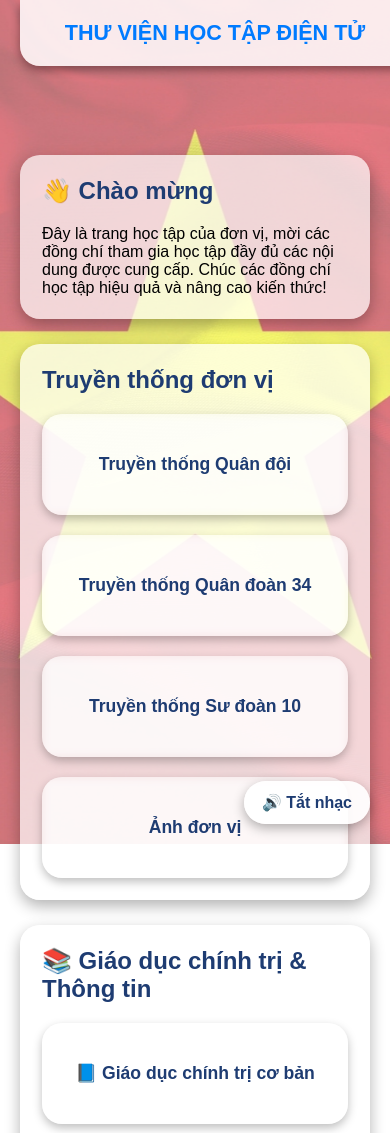
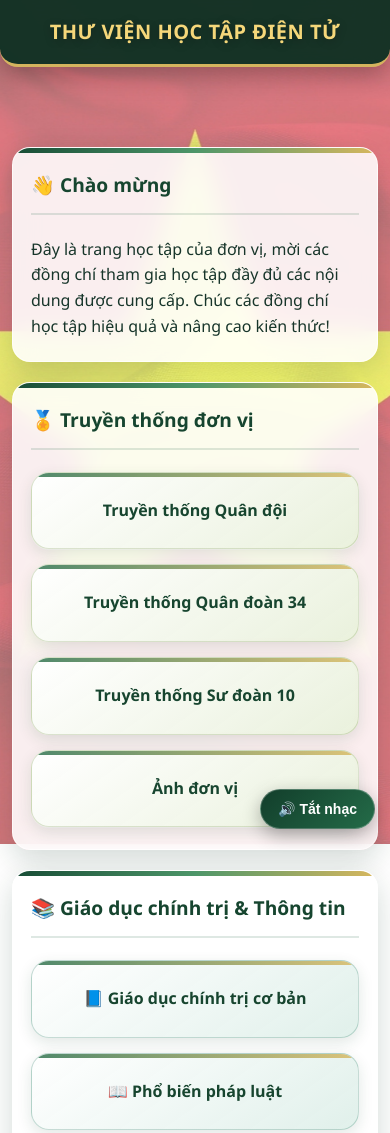
Before and after one commit to vudsn920-maker/hoangquangvu, a plain HTML site: page index.html in a window 390 px wide. Shown: the top 1133 px of the page. Drawn offline with Linux system fonts and the light colour scheme.

Commit message:
Add files via upload

```diff
--- a/index.html
+++ b/index.html
@@ -1,9 +1,10 @@
+
 <!DOCTYPE html>
 <html lang="vi">
 <head>
 <meta charset="UTF-8">
 <meta name="viewport" content="width=device-width, initial-scale=1.0">
-<title>Học tập</title>
+<title>Thư viện học tập điện tử</title>
 
 <!-- Cấu hình cài đặt ứng dụng -->
 <link rel="manifest" href="./manifest.json">
@@ -15,128 +16,355 @@
 <link rel="apple-touch-icon" href="./icons/icon-192.png">
 
 <style>
-*{margin:0;padding:0;box-sizing:border-box;}
-body{font-family:Arial,sans-serif;padding:20px;}
+*{
+  margin:0;
+  padding:0;
+  box-sizing:border-box;
+}
 
-/* Hình nền */
+body{
+  font-family:"Segoe UI",Arial,sans-serif;
+  padding:20px;
+  color:#17352a;
+  line-height:1.6;
+}
+
+/* ================= HÌNH NỀN ================= */
 #background{
-  position:fixed;top:0;left:0;width:100%;height:100%;
+  position:fixed;
+  top:0;
+  left:0;
+  width:100%;
+  height:100%;
   background:url('background.jpg') no-repeat center center fixed;
   background-size:cover;
   z-index:-1;
 }
 
-/* Header */
+/* ================= HEADER ================= */
 header{
-  background:rgba(255,255,255,.85);
-  padding:20px;text-align:center;
-  position:fixed;top:0;width:100%;z-index:1000;
-  border-radius:0 0 20px 20px;
-  box-shadow:0 4px 10px rgba(0,0,0,.4);
+  background:rgba(12,48,34,.95);
+  backdrop-filter:blur(15px);
+  -webkit-backdrop-filter:blur(15px);
+  padding:20px;
+  text-align:center;
+  position:fixed;
+  top:0;
+  left:0;
+  width:100%;
+  z-index:1000;
+  border-radius:0 0 22px 22px;
+  border-bottom:3px solid #d4b45e;
+  box-shadow:0 8px 25px rgba(0,0,0,.3);
 }
-header h1{color:#007bff;font-size:2rem;}
 
-/* Nút cài đặt */
-#installAppBtn{
+header h1{
+  color:#f5d77a;
+  font-size:2rem;
+  font-weight:800;
+  letter-spacing:1px;
+  text-shadow:0 2px 8px rgba(0,0,0,.3);
+}
+
+/* ================= NÚT CÀI ĐẶT ================= */
+#installAppBtn,
+#androidInstallBtn{
   display:inline-block;
   margin-top:12px;
-  padding:10px 18px;
-  border:0;
-  border-radius:25px;
-  background:#123e2b;
-  color:#fff;
+  padding:11px 22px;
+  border:1px solid rgba(255,255,255,.3);
+  border-radius:30px;
+  background:linear-gradient(135deg,#d8b75e,#f5df9b);
+  color:#173b2b;
   font-size:15px;
-  font-weight:bold;
+  font-weight:800;
   cursor:pointer;
-  box-shadow:0 3px 9px rgba(0,0,0,.25);
+  box-shadow:0 4px 12px rgba(0,0,0,.2);
+  transition:all .3s ease;
 }
-#installAppBtn[hidden]{display:none;}
 
-/* Section & Card */
-section{max-width:1000px;margin:145px auto 40px;}
+#installAppBtn:hover,
+#androidInstallBtn:hover{
+  transform:translateY(-3px);
+  box-shadow:0 7px 18px rgba(0,0,0,.3);
+  background:linear-gradient(135deg,#f5df9b,#d8b75e);
+}
+
+#installAppBtn[hidden],
+#androidInstallBtn[hidden]{
+  display:none;
+}
+
+/* ================= SECTION ================= */
+section{
+  max-width:1000px;
+  margin:155px auto 40px;
+}
+
+/* ================= CARD ================= */
 .card{
-  background:rgba(255,255,255,.7);
+  background:rgba(255,255,255,.88);
+  backdrop-filter:blur(12px);
+  -webkit-backdrop-filter:blur(12px);
   padding:30px;
   margin:25px 0;
-  border-radius:20px;
-  box-shadow:0 6px 15px rgba(0,0,0,.3);
+  border-radius:22px;
+  border:1px solid rgba(255,255,255,.7);
+  box-shadow:0 10px 30px rgba(12,48,34,.18);
+  position:relative;
+  overflow:hidden;
+
+  opacity:0;
+  transform:translateY(30px);
+  animation:cardFadeIn 1s ease forwards;
 }
-.card h2{margin-bottom:20px;color:#1e3c72;}
 
-/* Grid các ô vuông */
+/* Viền trang trí phía trên Card */
+.card::before{
+  content:"";
+  position:absolute;
+  top:0;
+  left:0;
+  width:100%;
+  height:5px;
+  background:linear-gradient(90deg,#174c35,#4d9669,#d8b75e);
+}
+
+/* Tiêu đề Card */
+.card h2{
+  margin-bottom:22px;
+  color:#16452f;
+  font-size:1.45rem;
+  font-weight:800;
+  padding-bottom:12px;
+  border-bottom:2px solid rgba(35,105,67,.15);
+}
+
+/* ================= GRID BÀI HỌC ================= */
 .grid-lessons{
   display:grid;
   grid-template-columns:repeat(auto-fit,minmax(180px,1fr));
   gap:20px;
 }
 
-/* Ô vuông trong suốt + blur */
+/* ================= Ô BÀI HỌC ================= */
 .square-lesson{
-  padding:40px 20px;
-  border-radius:20px;
+  padding:35px 20px;
+  border-radius:18px;
   text-align:center;
-  font-size:1.1rem;
-  font-weight:bold;
-  color:#1e3c72;
-  transition:.3s, transform .3s;
-  box-shadow:0 4px 10px rgba(0,0,0,.25);
-  background-color:rgba(255,255,255,.35);
-  backdrop-filter:blur(5px);
-}
-.square-lesson a{text-decoration:none;color:inherit;display:block;}
-.square-lesson:hover{
-  transform:translateY(-5px);
-  background-color:rgba(255,255,255,.5);
+  font-size:1.08rem;
+  font-weight:750;
+  color:#17452f;
+  transition:all .3s ease;
+  box-shadow:0 5px 15px rgba(18,62,43,.12);
+  background:linear-gradient(145deg,
+    rgba(255,255,255,.96),
+    rgba(224,241,230,.92));
+  border:1px solid rgba(38,115,74,.18);
+  backdrop-filter:blur(8px);
+  -webkit-backdrop-filter:blur(8px);
+  position:relative;
+  overflow:hidden;
 }
 
-/* Icon */
-.icon{font-size:2.5rem;margin-bottom:10px;}
-
-/* Responsive */
-@media(max-width:600px){
-  header h1{font-size:1.35rem;}
-  section{margin-top:135px;}
-  .grid-lessons{grid-template-columns:1fr;}
-  .card{padding:22px;}
+/* Vệt màu trang trí */
+.square-lesson::before{
+  content:"";
+  position:absolute;
+  top:0;
+  left:0;
+  width:100%;
+  height:4px;
+  background:linear-gradient(90deg,#236b46,#d9b85e);
+  opacity:.8;
 }
 
-/* Hiệu ứng Card xuất hiện từ từ */
-.card {
-  opacity:0;
-  transform:translateY(30px);
-  animation:cardFadeIn 1s ease forwards;
+.square-lesson a{
+  text-decoration:none;
+  color:inherit;
+  display:block;
+  position:relative;
+  z-index:1;
 }
+
+.square-lesson:hover{
+  transform:translateY(-7px);
+  background:linear-gradient(145deg,#ffffff,#dcefe2);
+  border-color:#6ba982;
+  box-shadow:0 12px 25px rgba(18,62,43,.22);
+  color:#0c6037;
+}
+
+/* ================= MÀU RIÊNG TỪNG NHÓM ================= */
+
+/* Nhóm truyền thống đơn vị */
+.card:nth-of-type(2) .square-lesson{
+  background:linear-gradient(145deg,
+    rgba(255,255,255,.96),
+    rgba(232,240,218,.92));
+  border-color:rgba(112,145,65,.25);
+}
+
+.card:nth-of-type(2) .square-lesson:hover{
+  background:linear-gradient(145deg,#fff,#e8f1d9);
+}
+
+/* Nhóm giáo dục chính trị */
+.card:nth-of-type(3) .square-lesson{
+  background:linear-gradient(145deg,
+    rgba(255,255,255,.96),
+    rgba(222,239,233,.92));
+  border-color:rgba(35,115,91,.25);
+}
+
+.card:nth-of-type(3) .square-lesson:hover{
+  background:linear-gradient(145deg,#fff,#d8eee5);
+}
+
+/* Nhóm lãnh đạo và học tập */
+.card:nth-of-type(4) .square-lesson{
+  background:linear-gradient(145deg,
+    rgba(255,255,255,.96),
+    rgba(225,233,248,.92));
+  border-color:rgba(65,100,160,.22);
+  color:#244878;
+}
+
+.card:nth-of-type(4) .square-lesson:hover{
+  background:linear-gradient(145deg,#fff,#dce7fa);
+}
+
+/* Nhóm bài kiểm tra */
+.card:nth-of-type(5) .square-lesson{
+  background:linear-gradient(145deg,
+    rgba(255,255,255,.96),
+    rgba(250,238,214,.92));
+  border-color:rgba(190,145,55,.25);
+  color:#76551c;
+}
+
+.card:nth-of-type(5) .square-lesson:hover{
+  background:linear-gradient(145deg,#fff,#f8e9c8);
+}
+
+/* ================= ICON ================= */
+.icon{
+  font-size:2.5rem;
+  margin-bottom:10px;
+}
+
+/* ================= HIỆU ỨNG CARD ================= */
 .card:nth-of-type(1){animation-delay:.2s;}
 .card:nth-of-type(2){animation-delay:.5s;}
 .card:nth-of-type(3){animation-delay:.8s;}
 .card:nth-of-type(4){animation-delay:1.1s;}
 .card:nth-of-type(5){animation-delay:1.4s;}
-@keyframes cardFadeIn {
-  from{opacity:0;transform:translateY(30px);}
-  to{opacity:1;transform:translateY(0);}
+
+@keyframes cardFadeIn{
+  from{
+    opacity:0;
+    transform:translateY(30px);
+  }
+  to{
+    opacity:1;
+    transform:translateY(0);
+  }
 }
 
-/* Nút điều khiển nhạc */
-.music-control {
+/* ================= NÚT ĐIỀU KHIỂN NHẠC ================= */
+.music-control{
   position:fixed;
-  bottom:20px;
-  right:20px;
+  bottom:22px;
+  right:22px;
   z-index:2000;
-  background:rgba(255,255,255,.9);
-  padding:12px 18px;
-  border-radius:30px;
-  box-shadow:0 4px 12px rgba(0,0,0,.3);
+  background:linear-gradient(135deg,#123e2b,#246b48);
+  padding:13px 21px;
+  border-radius:35px;
+  box-shadow:0 6px 18px rgba(0,0,0,.3);
   cursor:pointer;
-  border:none;
+  border:1px solid rgba(255,255,255,.25);
   font-size:16px;
-  font-weight:bold;
-  color:#1e3c72;
+  font-weight:800;
+  color:#fff;
+  transition:all .3s ease;
+}
+
+.music-control:hover{
+  transform:translateY(-4px);
+  background:linear-gradient(135deg,#246b48,#123e2b);
+  box-shadow:0 10px 25px rgba(0,0,0,.35);
+}
+
+/* ================= RESPONSIVE ĐIỆN THOẠI ================= */
+@media(max-width:600px){
+
+  body{
+    padding:12px;
+  }
+
+  header{
+    padding:16px 12px;
+    border-radius:0 0 18px 18px;
+  }
+
+  header h1{
+    font-size:1.25rem;
+    letter-spacing:.5px;
+  }
+
+  section{
+    margin-top:135px;
+  }
+
+  .grid-lessons{
+    grid-template-columns:1fr;
+    gap:15px;
+  }
+
+  .card{
+    padding:22px 18px;
+    margin:20px 0;
+    border-radius:18px;
+  }
+
+  .card h2{
+    font-size:1.2rem;
+  }
+
+  .square-lesson{
+    padding:25px 15px;
+    font-size:1rem;
+  }
+
+  .music-control{
+    bottom:15px;
+    right:15px;
+    padding:11px 17px;
+    font-size:14px;
+  }
+}
+
+/* ================= GIẢM CHUYỂN ĐỘNG ================= */
+@media(prefers-reduced-motion:reduce){
+  .card{
+    animation:none;
+    opacity:1;
+    transform:none;
+  }
+
+  .square-lesson,
+  .music-control,
+  #installAppBtn,
+  #androidInstallBtn{
+    transition:none;
+  }
 }
 </style>
 </head>
 
 <body>
-<!-- NHẠC NỀN -->
+
+<!-- ================= NHẠC NỀN ================= -->
 <audio id="backgroundMusic" loop>
   <source src="nhacnen.mp3" type="audio/mpeg">
 </audio>
@@ -148,85 +376,175 @@ section{max-width:1000px;margin:145px auto 40px;}
 
 <div id="background"></div>
 
+<!-- ================= HEADER ================= -->
 <header>
   <h1>THƯ VIỆN HỌC TẬP ĐIỆN TỬ</h1>
-  <button id="installAppBtn" hidden>📲 Cài đặt ứng dụng</button>
 
-  <button id="androidInstallBtn" hidden style="
-    margin-top:12px;
-    padding:10px 18px;
-    border:0;
-    border-radius:25px;
-    background:#168447;
-    color:white;
-    font-size:15px;
-    font-weight:bold;
-    cursor:pointer;">
+  <button id="installAppBtn" hidden>
+    📲 Cài đặt ứng dụng
+  </button>
+
+  <button id="androidInstallBtn" hidden>
     📲 CÀI ĐẶT TRÊN ANDROID
   </button>
 </header>
 
+<!-- ================= NỘI DUNG ================= -->
 <section>
-  <!-- CARD 0: Giới thiệu -->
+
+  <!-- CARD 0: GIỚI THIỆU -->
   <div class="card">
     <h2>👋 Chào mừng</h2>
-    <p>Đây là trang học tập của đơn vị, mời các đồng chí tham gia học tập đầy đủ các nội dung được cung cấp. Chúc các đồng chí học tập hiệu quả và nâng cao kiến thức!</p>
+
+    <p>
+      Đây là trang học tập của đơn vị, mời các đồng chí tham gia học tập đầy đủ các nội dung được cung cấp.
+      Chúc các đồng chí học tập hiệu quả và nâng cao kiến thức!
+    </p>
   </div>
 
-  <!-- CARD 1: Truyền thống đơn vị -->
+  <!-- CARD 1: TRUYỀN THỐNG ĐƠN VỊ -->
   <div class="card">
-    <h2>Truyền thống đơn vị</h2>
+    <h2>🏅 Truyền thống đơn vị</h2>
+
     <div class="grid-lessons">
-	<div class="square-lesson"><a href="truyen-thong-quandoi.html">Truyền thống Quân đội</a></div>
-      <div class="square-lesson"><a href="truyen-thong-quandoan34.html">Truyền thống Quân đoàn 34</a></div>
-      <div class="square-lesson"><a href="truyen-thong-sudoan10.html">Truyền thống Sư đoàn 10</a></div>
-      <div class="square-lesson"><a href="Anhdonvi.html">Ảnh đơn vị</a></div>
+
+      <div class="square-lesson">
+        <a href="truyen-thong-quandoi.html">
+          Truyền thống Quân đội
+        </a>
+      </div>
+
+      <div class="square-lesson">
+        <a href="truyen-thong-quandoan34.html">
+          Truyền thống Quân đoàn 34
+        </a>
+      </div>
+
+      <div class="square-lesson">
+        <a href="truyen-thong-sudoan10.html">
+          Truyền thống Sư đoàn 10
+        </a>
+      </div>
+
+      <div class="square-lesson">
+        <a href="Anhdonvi.html">
+          Ảnh đơn vị
+        </a>
+      </div>
+
     </div>
   </div>
 
-  <!-- CARD 2: Giáo dục chính trị -->
+  <!-- CARD 2: GIÁO DỤC CHÍNH TRỊ -->
   <div class="card">
     <h2>📚 Giáo dục chính trị &amp; Thông tin</h2>
+
     <div class="grid-lessons">
-      <div class="square-lesson"><a href="gdct-co-ban.html">📘 Giáo dục chính trị cơ bản</a></div>
-      <div class="square-lesson"><a href="pho-bien-gdpl.html">📖 Phổ biến pháp luật</a></div>
-      <div class="square-lesson"><a href="nam-quan-ly-tu-tuong.html">🧠 Nắm tư tưởng</a></div>
+
+      <div class="square-lesson">
+        <a href="gdct-co-ban.html">
+          📘 Giáo dục chính trị cơ bản
+        </a>
+      </div>
+
+      <div class="square-lesson">
+        <a href="pho-bien-gdpl.html">
+          📖 Phổ biến pháp luật
+        </a>
+      </div>
+
+      <div class="square-lesson">
+        <a href="nam-quan-ly-tu-tuong.html">
+          🧠 Nắm tư tưởng
+        </a>
+      </div>
+
     </div>
   </div>
 
-  <!-- CARD 3: Lãnh đạo & Học tập -->
+  <!-- CARD 3: LÃNH ĐẠO & HỌC TẬP -->
   <div class="card">
     <h2>🗂️ Lãnh đạo &amp; Học tập</h2>
+
     <div class="grid-lessons">
-      <div class="square-lesson"><a href="bao-cao-cap-tren.html">📊 Nghị quyết lãnh đạo</a></div>
-      <div class="square-lesson"><a href="https://vr360.yoolife.vn/bao-tang-lich-su-quan-su-viet-nam-zmuseumc118u26724" target="_blank" rel="noopener">🏛️ Tham quan bảo tàng</a></div>
-      <div class="square-lesson"><a href="binh-dan-hoc-vu.html">📝 Bình dân học vụ số</a></div>
-      <div class="square-lesson"><a href="van-ban-huong-dan.html">📄 Văn bản hướng dẫn</a></div>
+
+      <div class="square-lesson">
+        <a href="bao-cao-cap-tren.html">
+          📊 Nghị quyết lãnh đạo
+        </a>
+      </div>
+
+      <div class="square-lesson">
+        <a href="https://vr360.yoolife.vn/bao-tang-lich-su-quan-su-viet-nam-zmuseumc118u26724"
+           target="_blank" rel="noopener">
+          🏛️ Tham quan bảo tàng
+        </a>
+      </div>
+
+      <div class="square-lesson">
+        <a href="binh-dan-hoc-vu.html">
+          📝 Bình dân học vụ số
+        </a>
+      </div>
+
+      <div class="square-lesson">
+        <a href="van-ban-huong-dan.html">
+          📄 Văn bản hướng dẫn
+        </a>
+      </div>
+
     </div>
   </div>
 
-  <!-- CARD 4: Bài kiểm tra -->
+  <!-- CARD 4: BÀI KIỂM TRA -->
   <div class="card">
     <h2>📝 Bài kiểm tra</h2>
+
     <div class="grid-lessons">
-      <div class="square-lesson"><a href="bai-kiem-tra.html">📋 Bài kiểm tra 1</a></div>
-      <div class="square-lesson"><a href="ket-qua-kiem-tra.html">📊 Kết quả kiểm tra</a></div>
-      <div class="square-lesson"><a href="loi-bac-ho-day.html">⭐ Lời Bác Hồ dạy ngày này năm xưa</a></div>
-      <div class="square-lesson"><a href="tinh-luong.html">💰 Tính lương</a></div>
+
+      <div class="square-lesson">
+        <a href="bai-kiem-tra.html">
+          📋 Bài kiểm tra 1
+        </a>
+      </div>
+
+      <div class="square-lesson">
+        <a href="ket-qua-kiem-tra.html">
+          📊 Kết quả kiểm tra
+        </a>
+      </div>
+
+      <div class="square-lesson">
+        <a href="loi-bac-ho-day.html">
+          ⭐ Lời Bác Hồ dạy ngày này năm xưa
+        </a>
+      </div>
+
+      <div class="square-lesson">
+        <a href="tinh-luong.html">
+          💰 Tính lương
+        </a>
+      </div>
+
     </div>
   </div>
+
 </section>
 
+<!-- ================= JAVASCRIPT ================= -->
 <script>
+
+/* ================= ĐIỀU KHIỂN NHẠC ================= */
 const music = document.getElementById("backgroundMusic");
 const musicButton = document.getElementById("musicButton");
+
 music.volume = 0.4;
 
-music.addEventListener("error", function() {
+music.addEventListener("error", function(){
   musicButton.innerHTML = "❌ Không tìm thấy nhạc";
 });
 
-window.addEventListener("load", function() {
+window.addEventListener("load", function(){
   music.play().then(() => {
     musicButton.innerHTML = "🔊 Tắt nhạc";
   }).catch(() => {
@@ -234,87 +552,138 @@ window.addEventListener("load", function() {
   });
 });
 
-function toggleMusic() {
-  if (music.paused) {
+function toggleMusic(){
+
+  if(music.paused){
+
     music.play().then(() => {
       musicButton.innerHTML = "🔊 Tắt nhạc";
     }).catch((error) => {
       alert("Không phát được nhạc. Hãy kiểm tra file MP3!");
       console.log(error);
     });
-  } else {
+
+  }else{
+
     music.pause();
     musicButton.innerHTML = "▶️ Bật nhạc";
+
   }
 }
 
-// Đăng ký PWA
-if ("serviceWorker" in navigator) {
+/* ================= ĐĂNG KÝ PWA ================= */
+if("serviceWorker" in navigator){
+
   window.addEventListener("load", () => {
+
     navigator.serviceWorker.register("./sw.js")
-      .catch(error => console.error("Không đăng ký được ứng dụng:", error));
+      .catch(error => console.error(
+        "Không đăng ký được ứng dụng:",error
+      ));
+
   });
+
 }
 
-// Nút cài đặt ứng dụng
+/* ================= NÚT CÀI ĐẶT ỨNG DỤNG ================= */
 let deferredPrompt;
+
 const installBtn = document.getElementById("installAppBtn");
 const isIOS = /iphone|ipad|ipod/i.test(navigator.userAgent);
 const isAndroid = /Android/i.test(navigator.userAgent);
 const androidBtn = document.getElementById("androidInstallBtn");
-const isStandalone = window.matchMedia("(display-mode: standalone)").matches ||
-                     navigator.standalone === true;
-  if (isAndroid && !isStandalone) {
+
+const isStandalone =
+  window.matchMedia("(display-mode: standalone)").matches ||
+  navigator.standalone === true;
+
+/* Hiện nút cài đặt Android */
+if(isAndroid && !isStandalone){
   androidBtn.hidden = false;
 }
 
+/* Nhận sự kiện cài đặt */
 window.addEventListener("beforeinstallprompt", event => {
+
   event.preventDefault();
   deferredPrompt = event;
 
-  if (isAndroid) {
+  if(isAndroid){
     androidBtn.hidden = false;
-  } else {
+  }else{
     installBtn.hidden = false;
   }
+
 });
 
+/* Nút cài đặt thông thường */
 installBtn.addEventListener("click", async () => {
-  if (deferredPrompt) {
+
+  if(deferredPrompt){
+
     deferredPrompt.prompt();
+
     await deferredPrompt.userChoice;
+
     deferredPrompt = null;
     installBtn.hidden = true;
-  } else if (isIOS) {
-    alert("Trên iPhone/iPad: mở bằng Safari, nhấn nút Chia sẻ → Thêm vào màn hình chính.");
-  } else {
-    alert("Mở menu trình duyệt (⋮) và chọn Cài đặt ứng dụng hoặc Thêm vào màn hình chính.");
+
+  }else if(isIOS){
+
+    alert(
+      "Trên iPhone/iPad: mở bằng Safari, nhấn nút Chia sẻ → Thêm vào màn hình chính."
+    );
+
+  }else{
+
+    alert(
+      "Mở menu trình duyệt (⋮) và chọn Cài đặt ứng dụng hoặc Thêm vào màn hình chính."
+    );
+
   }
+
 });
-  androidBtn.addEventListener("click", async () => {
-  if (deferredPrompt) {
+
+/* Nút cài đặt Android */
+androidBtn.addEventListener("click", async () => {
+
+  if(deferredPrompt){
+
     deferredPrompt.prompt();
 
     const choice = await deferredPrompt.userChoice;
 
-    if (choice.outcome === "accepted") {
+    if(choice.outcome === "accepted"){
       androidBtn.hidden = true;
     }
 
     deferredPrompt = null;
-  } else {
-    alert("Hãy mở Chrome, nhấn dấu ba chấm ⋮ và chọn Cài đặt ứng dụng hoặc Thêm vào màn hình chính.");
+
+  }else{
+
+    alert(
+      "Hãy mở Chrome, nhấn dấu ba chấm ⋮ và chọn Cài đặt ứng dụng hoặc Thêm vào màn hình chính."
+    );
+
   }
+
 });
 
+/* Khi ứng dụng đã được cài đặt */
 window.addEventListener("appinstalled", () => {
+
   installBtn.hidden = true;
   androidBtn.hidden = true;
   deferredPrompt = null;
+
 });
-if (isIOS && !isStandalone) {
+
+/* Hỗ trợ cài đặt iPhone/iPad */
+if(isIOS && !isStandalone){
   installBtn.hidden = false;
 }
+
 </script>
+
 </body>
 </html>
```
